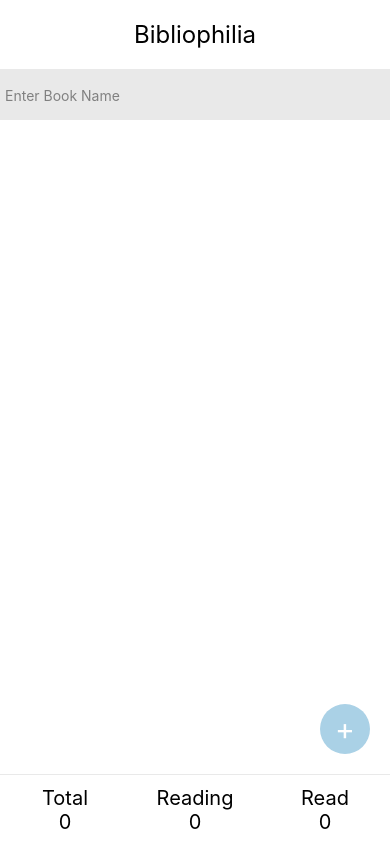
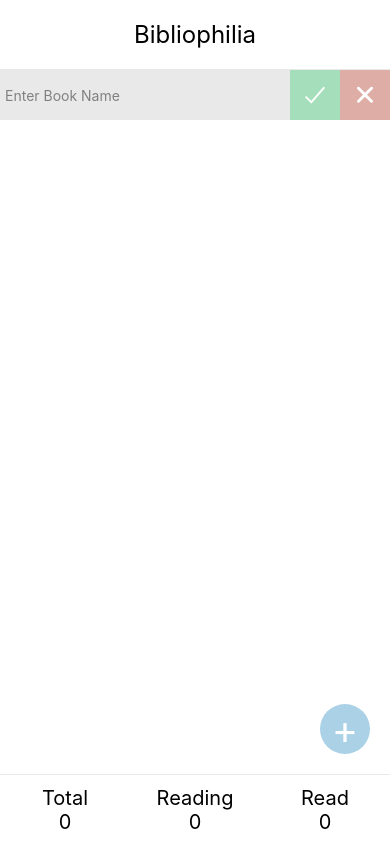
Before and after one commit to abduljawwad/bibliophilia, a React Native app: screen / in a window 390 px wide. Built offline with nearby package versions, Linux system fonts and the light colour scheme.

Commit message:
feat: added checkMark and closeMark

```diff
--- a/App.js
+++ b/App.js
@@ -9,6 +9,7 @@ import {
   TextInput,
 } from "react-native";
 import Count from "./Components/Count";
+import { Ionicons } from "@expo/vector-icons";
 
 export default function App() {
   const [totalCount, setTotalCount] = useState(0);
@@ -29,11 +30,22 @@ export default function App() {
             placeholderTextColor="grey"
           ></TextInput>
           <TouchableOpacity>
-            <View style={styles.checkMarkView}></View>
+            <View style={styles.checkMarkView}>
+              <Ionicons name="ios-checkmark" color="white" size={30}></Ionicons>
+            </View>
+          </TouchableOpacity>
+          <TouchableOpacity>
+            <View style={styles.closeMarkView}>
+              <Ionicons name="ios-close" color="white" size={30}></Ionicons>
+            </View>
           </TouchableOpacity>
         </View>
         <TouchableOpacity
-          style={{ position: "absolute", bottom: 20, right: 20 }}
+          style={{
+            position: "absolute",
+            bottom: 20,
+            right: 20,
+          }}
         >
           <View style={styles.plusButtonView}>
             <Text style={styles.plusButton}>+</Text>
@@ -72,9 +84,25 @@ const styles = StyleSheet.create({
     flexDirection: "row",
     backgroundColor: "#E9E9E9",
     height: 50,
+    justifyContent: "flex-end",
   },
   searchBarTextInput: {
+    flex: 1,
     paddingLeft: 5,
+  },
+  checkMarkView: {
+    height: 50,
+    width: 50,
+    backgroundColor: "#a5deba",
+    alignItems: "center",
+    justifyContent: "center",
+  },
+  closeMarkView: {
+    height: 50,
+    width: 50,
+    backgroundColor: "#deada5",
+    alignItems: "center",
+    justifyContent: "center",
   },
   plusButtonView: {
     height: 50,
@@ -86,7 +114,7 @@ const styles = StyleSheet.create({
   },
   plusButton: {
     color: "white",
-    fontSize: 30,
+    fontSize: 40,
   },
   footer: {
     height: 70,
```
